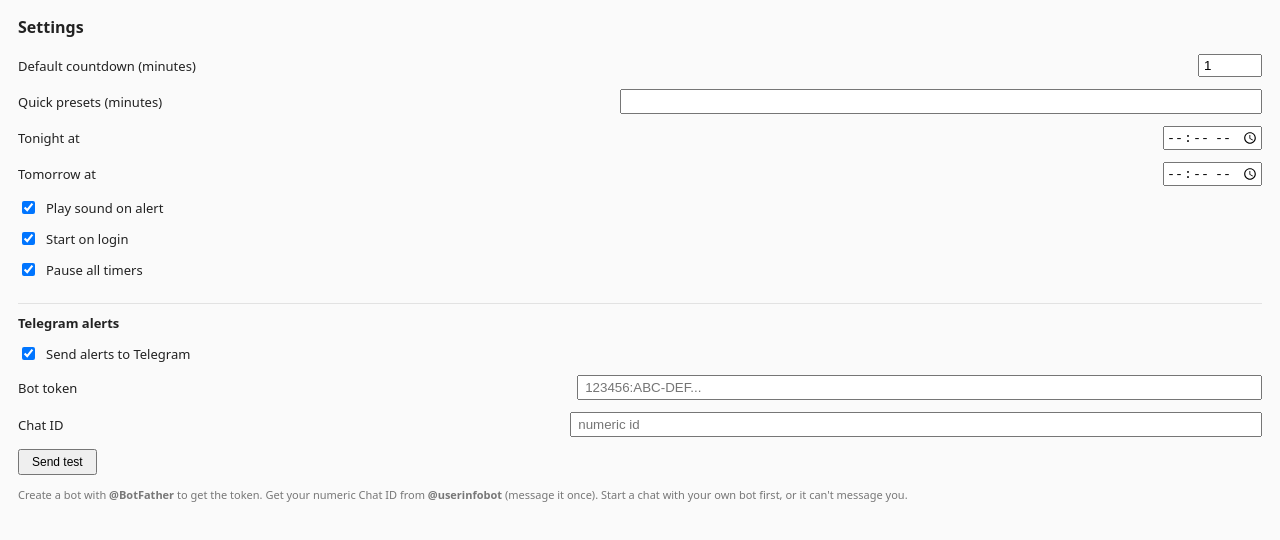
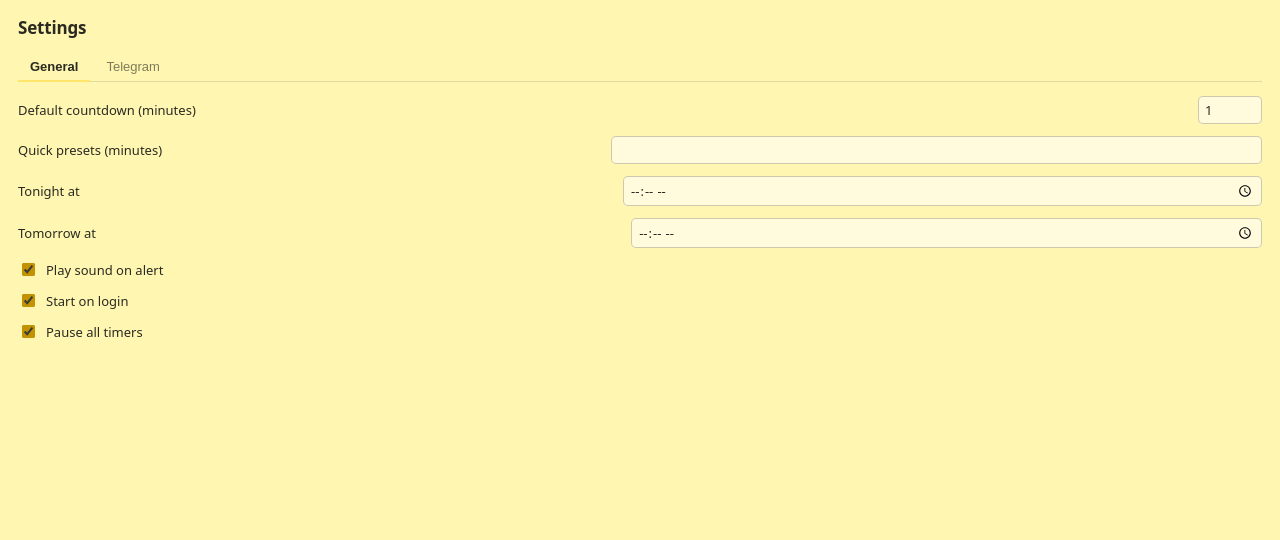
Before and after one commit to gajjug004/notch, a website built with Vite: page settings.html in a window 1280 px wide. Built offline with nearby package versions, Linux system fonts and the light colour scheme.

Commit message:
feat: tabbed settings window with sticky-note theme
Split settings into General/Telegram tabs and restyle to match the
sticky note palette (yellow bg, ink text, strip-accent tabs and
primary button). Enlarge the settings window to fit the new layout.

Co-Authored-By: Claude Opus 4.8 <noreply@anthropic.com>

```diff
--- a/settings.html
+++ b/settings.html
@@ -11,6 +11,12 @@
     <main class="settings">
       <h1>Settings</h1>
 
+      <nav class="tabs" role="tablist">
+        <button class="tab active" data-tab="general" role="tab">General</button>
+        <button class="tab" data-tab="telegram" role="tab">Telegram</button>
+      </nav>
+
+      <section class="panel active" data-panel="general">
         <label class="row">
           <span>Default countdown (minutes)</span>
           <input id="default-mins" type="number" min="1" max="999" value="25" />
@@ -45,20 +51,20 @@
           <input id="global-pause" type="checkbox" />
           <span>Pause all timers</span>
         </label>
+      </section>
 
-      <h2 class="section">Telegram alerts</h2>
-
+      <section class="panel" data-panel="telegram">
         <label class="row">
           <input id="tg-enabled" type="checkbox" />
           <span>Send alerts to Telegram</span>
         </label>
 
-      <label class="row">
+        <label class="row stacked">
           <span>Bot token</span>
           <input id="tg-token" type="password" placeholder="123456:ABC-DEF..." autocomplete="off" />
         </label>
 
-      <label class="row">
+        <label class="row stacked">
           <span>Chat ID</span>
           <input id="tg-chat" type="text" placeholder="numeric id" autocomplete="off" />
         </label>
@@ -72,6 +78,7 @@
           Chat ID from <b>@userinfobot</b> (message it once). Start a chat with your
           own bot first, or it can't message you.
         </p>
+      </section>
 
       <p id="status" class="status"></p>
     </main>
--- a/src/settings.css
+++ b/src/settings.css
@@ -1,22 +1,68 @@
+:root {
+  /* Match the sticky note palette (see styles.css). */
+  --note-bg: #fff7b1; /* classic yellow sticky */
+  --note-bg-strip: #ffe66b; /* slightly darker accent */
+  --note-ink: #2a2a22;
+}
+
 * {
   box-sizing: border-box;
 }
 body {
   margin: 0;
   font-family: system-ui, -apple-system, "Segoe UI", sans-serif;
-  color: #222;
-  background: #fafafa;
+  color: var(--note-ink);
+  background: var(--note-bg);
 }
 .settings {
   padding: 16px 18px;
   display: flex;
   flex-direction: column;
+  gap: 14px;
+}
+.settings h1 {
+  font-size: 17px;
+  font-weight: 600;
+  letter-spacing: -0.01em;
+  margin: 0;
+}
+
+/* Tab bar — sticky-note feel: active tab underlined in the strip color. */
+.tabs {
+  display: flex;
+  gap: 4px;
+  border-bottom: 1px solid rgba(0, 0, 0, 0.12);
+}
+.tab {
+  appearance: none;
+  background: none;
+  border: none;
+  border-bottom: 2px solid transparent;
+  padding: 6px 12px;
+  margin-bottom: -1px;
+  font-size: 13px;
+  color: rgba(0, 0, 0, 0.5);
+  cursor: pointer;
+}
+.tab:hover {
+  color: var(--note-ink);
+}
+.tab.active {
+  color: var(--note-ink);
+  font-weight: 700;
+  border-bottom-color: var(--note-bg-strip);
+}
+
+/* Panels: only the active one shows. */
+.panel {
+  display: none;
+  flex-direction: column;
   gap: 12px;
 }
-.settings h1 {
-  font-size: 16px;
-  margin: 0 0 4px;
+.panel.active {
+  display: flex;
 }
+
 .row {
   display: flex;
   align-items: center;
@@ -26,37 +72,78 @@ body {
 .row span {
   flex: 1 1 auto;
 }
+.row.stacked {
+  flex-direction: column;
+  align-items: stretch;
+  gap: 4px;
+}
+.row.stacked span {
+  flex: 0 0 auto;
+  color: rgba(0, 0, 0, 0.6);
+  font-size: 12px;
+}
+
+input[type="checkbox"] {
+  accent-color: #c29200;
+}
 .row input[type="number"] {
   width: 64px;
-  padding: 2px 4px;
+  padding: 3px 5px;
+}
+.row input[type="number"],
+.row input[type="text"],
+.row input[type="password"],
+.row input[type="time"] {
+  border: 1px solid rgba(0, 0, 0, 0.2);
+  border-radius: 5px;
+  background: rgba(255, 255, 255, 0.55);
+  color: inherit;
+  font-family: inherit;
+  font-size: 13px;
+  padding: 4px 6px;
+  outline: none;
 }
 .row input[type="text"],
-.row input[type="password"] {
+.row input[type="password"],
+.row input[type="time"] {
   flex: 1 1 auto;
   min-width: 0;
-  padding: 3px 6px;
 }
-.section {
-  font-size: 13px;
-  font-weight: 600;
-  margin: 12px 0 0;
-  padding-top: 10px;
-  border-top: 1px solid #e2e2e2;
+.row input:focus {
+  border-color: rgba(0, 0, 0, 0.4);
+  background: rgba(255, 255, 255, 0.8);
 }
+.row.stacked input {
+  width: 100%;
+}
+
 .hint {
   font-size: 11px;
-  line-height: 1.4;
-  color: #777;
+  line-height: 1.45;
+  color: rgba(0, 0, 0, 0.55);
   margin: 0;
 }
+
+/* Primary action — filled with the strip accent, like a sticky tab. */
 button#tg-test {
+  appearance: none;
+  background: var(--note-bg-strip);
+  color: var(--note-ink);
+  border: 1px solid rgba(0, 0, 0, 0.18);
+  border-radius: 7px;
   font-size: 12px;
-  padding: 4px 12px;
+  font-weight: 600;
+  padding: 6px 16px;
   cursor: pointer;
 }
+button#tg-test:hover {
+  background: #ffdf4d;
+}
+
 .status {
   min-height: 16px;
-  margin: 4px 0 0;
+  margin: 2px 0 0;
   font-size: 11px;
-  color: #2a8a3e;
+  font-weight: 600;
+  color: #2e9e54; /* matches the running-timer green */
 }
--- a/src/settings.ts
+++ b/src/settings.ts
@@ -19,6 +19,17 @@ function flash(msg: string): void {
 }
 
 window.addEventListener("DOMContentLoaded", async () => {
+  // Tab switching: toggle .active on the clicked tab + its matching panel.
+  const tabs = document.querySelectorAll<HTMLButtonElement>(".tab");
+  const panels = document.querySelectorAll<HTMLElement>(".panel");
+  tabs.forEach((tab) =>
+    tab.addEventListener("click", () => {
+      const name = tab.dataset.tab;
+      tabs.forEach((t) => t.classList.toggle("active", t === tab));
+      panels.forEach((p) => p.classList.toggle("active", p.dataset.panel === name));
+    }),
+  );
+
   const store = await load("settings.json");
 
   const minsEl = el<HTMLInputElement>("default-mins");
```
Also changed, not shown: 1 other file. Lines whose indentation alone changed are shown as unchanged.
